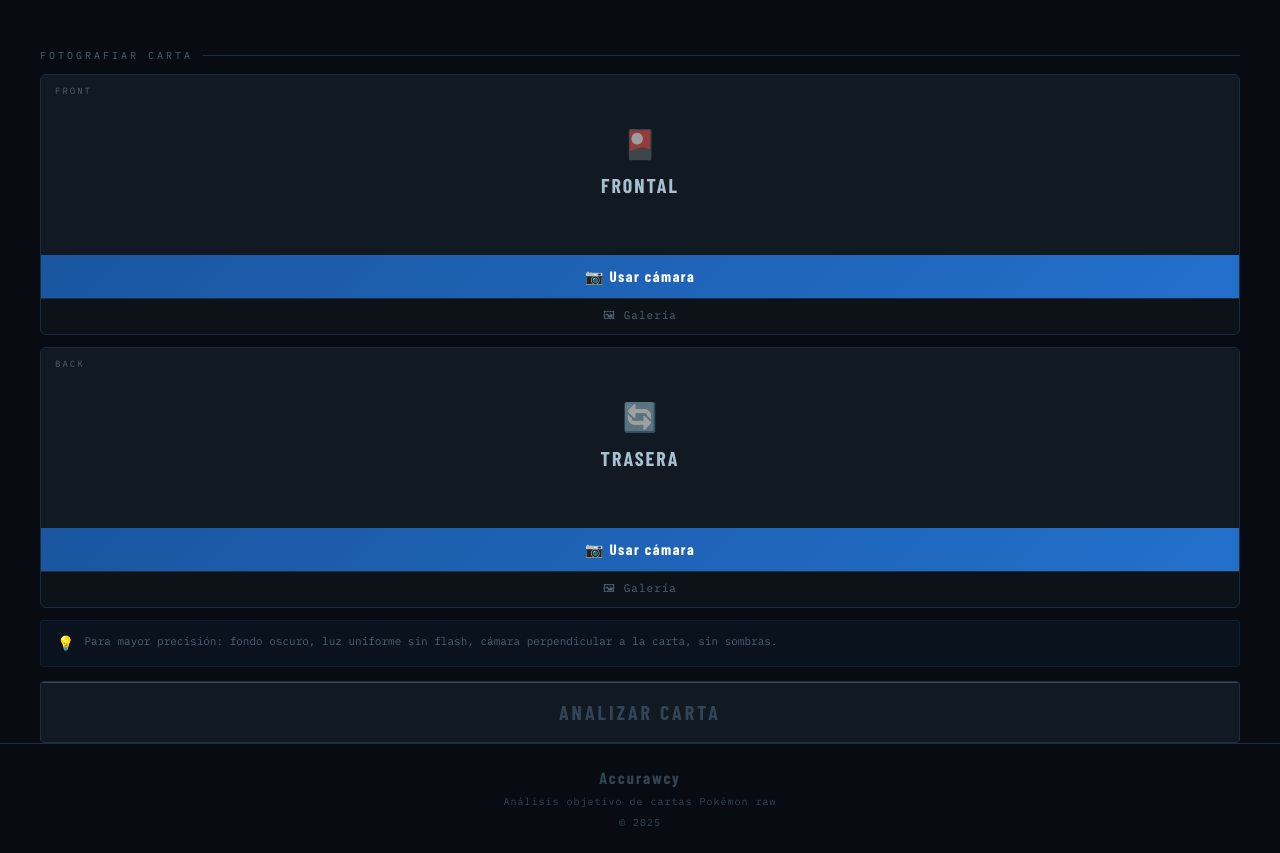
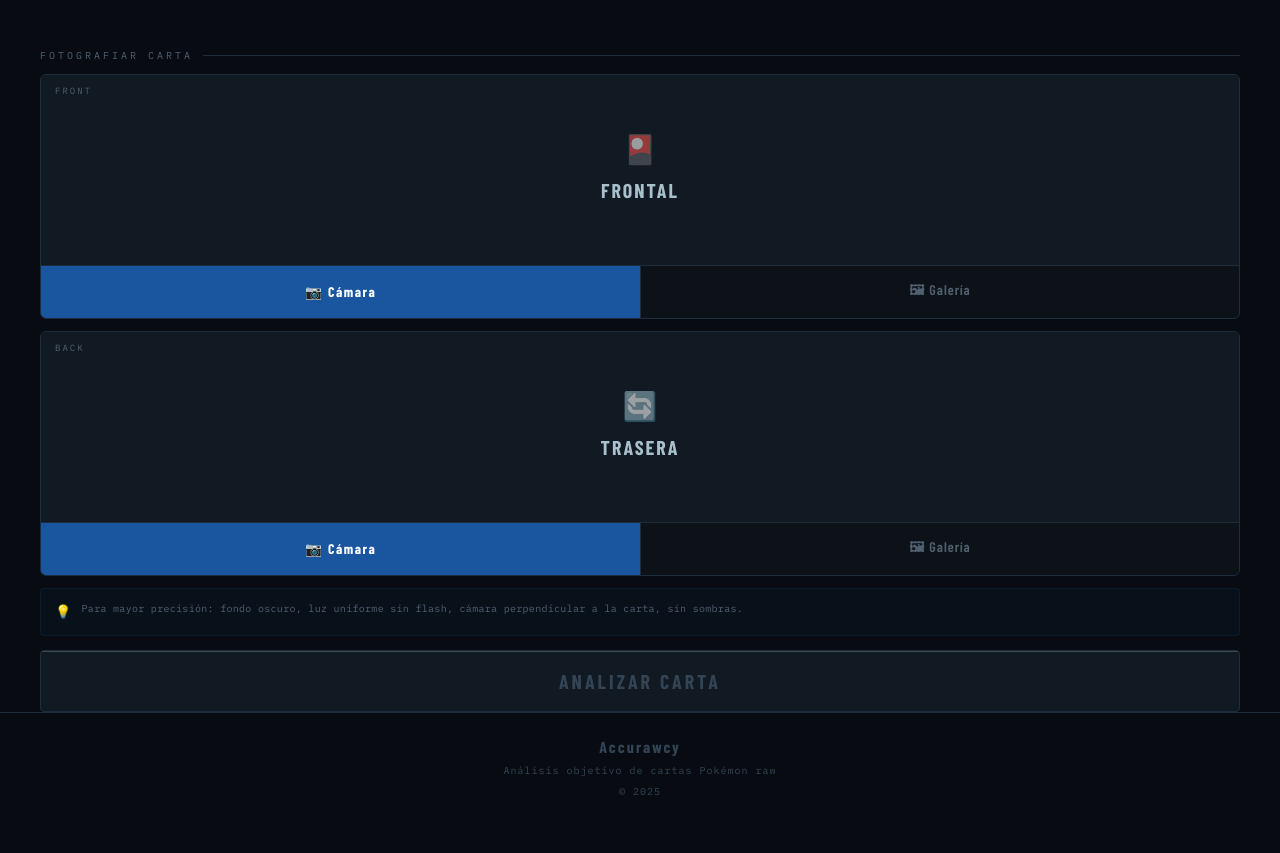
Before and after one commit to RiskScan13/Accurawcy, a plain HTML site: page index.html in a window 1280 px wide. Shown: the part 655-1508 px from the top of the page. After the commit the page ends 1477 px from the top, so only its background shows below. Drawn offline with nearby package versions, Linux system fonts and the light colour scheme; a web font is replaced by a local one.

Commit message:
Update index.html

```diff
--- a/index.html
+++ b/index.html
@@ -321,20 +321,23 @@ footer{border-top:1px solid var(--border);padding:24px 40px;
 
 /* ── CAMERA UI ── */
 .cam-card{background:var(--s1);border:1px solid var(--border);border-radius:6px;overflow:hidden;display:flex;flex-direction:column}
-.cam-preview-wrap{position:relative;min-height:180px;display:flex;align-items:center;justify-content:center;background:var(--s2);flex:1}
+.cam-preview-wrap{position:relative;min-height:190px;display:flex;align-items:center;justify-content:center;background:var(--s2);flex:1}
 .cam-placeholder{text-align:center;padding:20px}
-.cam-btn-primary{width:100%;padding:12px;background:linear-gradient(135deg,var(--blue),var(--blue2));color:#fff;border:none;
-  font-family:var(--cond);font-size:15px;font-weight:700;letter-spacing:1.5px;cursor:pointer;transition:all .2s}
-.cam-btn-primary:hover{background:linear-gradient(135deg,var(--blue2),#2a80e0)}
-.cam-btn-secondary{display:block;width:100%;padding:8px;background:transparent;color:var(--muted);
-  border:none;border-top:1px solid var(--border);font-family:var(--mono);font-size:11px;
-  letter-spacing:1px;cursor:pointer;text-align:center;transition:all .2s}
-.cam-btn-secondary:hover{color:var(--text2)}
+.cam-actions{display:grid;grid-template-columns:1fr 1fr;border-top:1px solid var(--border)}
+.cam-btn-primary{padding:14px 10px;background:var(--blue);color:#fff;border:none;
+  font-family:var(--cond);font-size:14px;font-weight:700;letter-spacing:1.5px;cursor:pointer;
+  transition:all .2s;display:flex;align-items:center;justify-content:center;gap:6px}
+.cam-btn-primary:hover{background:var(--blue2)}
+.cam-btn-secondary{padding:14px 10px;background:transparent;color:var(--muted);border:none;
+  border-left:1px solid var(--border);font-family:var(--cond);font-size:14px;font-weight:600;
+  letter-spacing:1px;cursor:pointer;text-align:center;transition:all .2s;
+  display:flex;align-items:center;justify-content:center;gap:6px}
+.cam-btn-secondary:hover{color:var(--text2);background:rgba(255,255,255,.04)}
 
-.photo-tips{display:flex;align-items:flex-start;gap:10px;padding:12px 16px;
-  background:rgba(26,86,160,.08);border:1px solid rgba(26,86,160,.2);border-radius:4px;
-  margin-bottom:14px;font-family:var(--mono);font-size:11px;color:var(--muted);line-height:1.5}
-.tip-icon{flex-shrink:0;font-size:14px}
+.photo-tips{display:flex;align-items:flex-start;gap:10px;padding:12px 14px;
+  background:rgba(26,86,160,.06);border:1px solid rgba(26,86,160,.15);border-radius:4px;
+  margin-bottom:14px;font-family:var(--mono);font-size:10px;color:var(--muted);line-height:1.6;letter-spacing:.3px}
+.tip-icon{flex-shrink:0;font-size:13px;margin-top:1px}
 
 /* Camera Modal */
 .cam-modal{display:none;position:fixed;inset:0;background:rgba(0,0,0,.95);z-index:1000;
@@ -460,11 +463,10 @@ footer{border-top:1px solid var(--border);padding:24px 40px;
               <div class="dz-check" id="check-front" style="display:none">✓</div>
               <div class="dz-side-label">FRONT</div>
             </div>
-            <button class="cam-btn-primary" onclick="openCamera('front')">📷 Usar cámara</button>
-            <label class="cam-btn-secondary">
-              🖼 Galería
-              <input type="file" accept="image/*" id="inp-front" onchange="handleFile('front',this)" style="display:none">
-            </label>
+            <div class="cam-actions">
+              <button class="cam-btn-primary" onclick="openCamera('front')">📷 Cámara</button>
+              <label class="cam-btn-secondary">🖼 Galería<input type="file" accept="image/*" id="inp-front" onchange="handleFile('front',this)" style="display:none"></label>
+            </div>
           </div>
 
           <!-- BACK -->
@@ -478,11 +480,10 @@ footer{border-top:1px solid var(--border);padding:24px 40px;
               <div class="dz-check" id="check-back" style="display:none">✓</div>
               <div class="dz-side-label">BACK</div>
             </div>
-            <button class="cam-btn-primary" onclick="openCamera('back')">📷 Usar cámara</button>
-            <label class="cam-btn-secondary">
-              🖼 Galería
-              <input type="file" accept="image/*" id="inp-back" onchange="handleFile('back',this)" style="display:none">
-            </label>
+            <div class="cam-actions">
+              <button class="cam-btn-primary" onclick="openCamera('back')">📷 Cámara</button>
+              <label class="cam-btn-secondary">🖼 Galería<input type="file" accept="image/*" id="inp-back" onchange="handleFile('back',this)" style="display:none"></label>
+            </div>
           </div>
         </div>
 
@@ -679,7 +680,7 @@ let stabilityTimer = null;
 let stabilityFrames = 0;
 let lastFrameData = null;
 let stabilityInterval = null;
-const STABILITY_NEEDED = 20; // frames estables necesarios (~1 segundo)
+const STABILITY_NEEDED = 60; // frames estables necesarios (~3 segundos)
 
 async function openCamera(side) {
   camSide = side;
```
